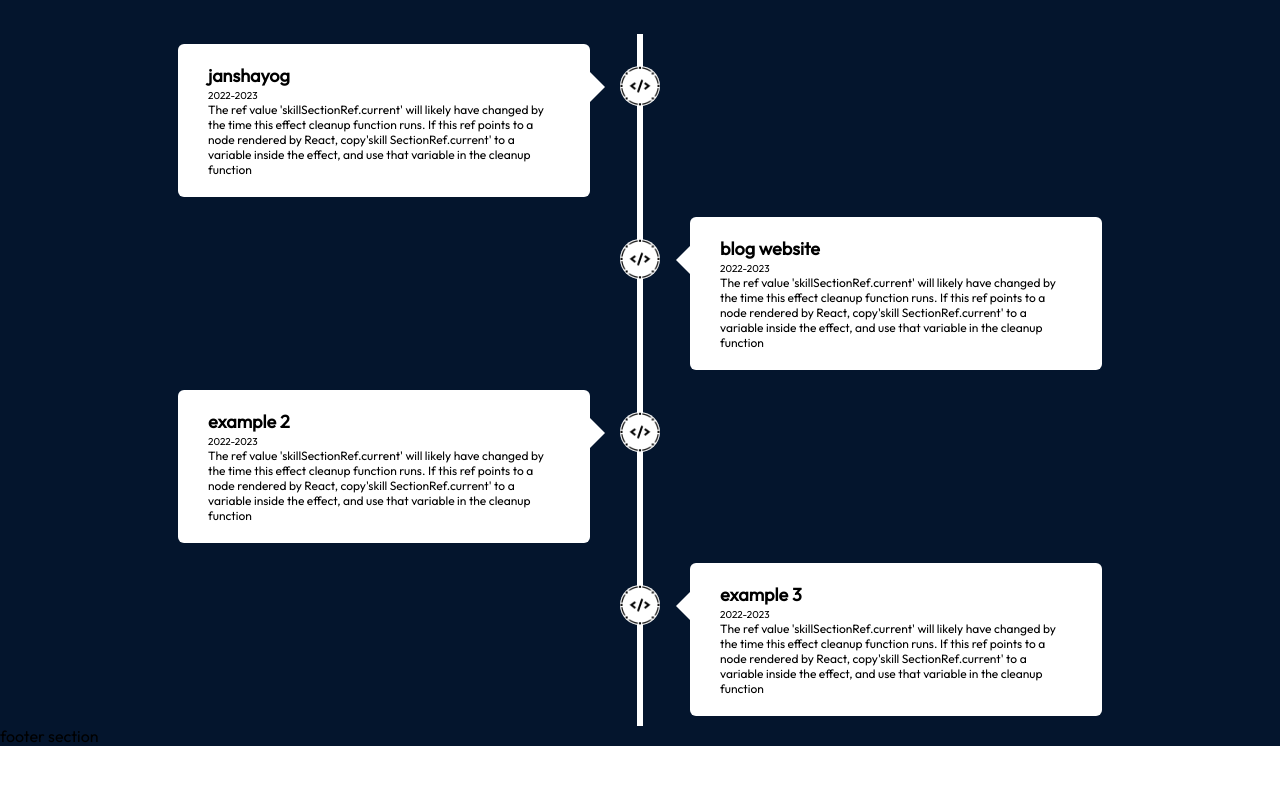
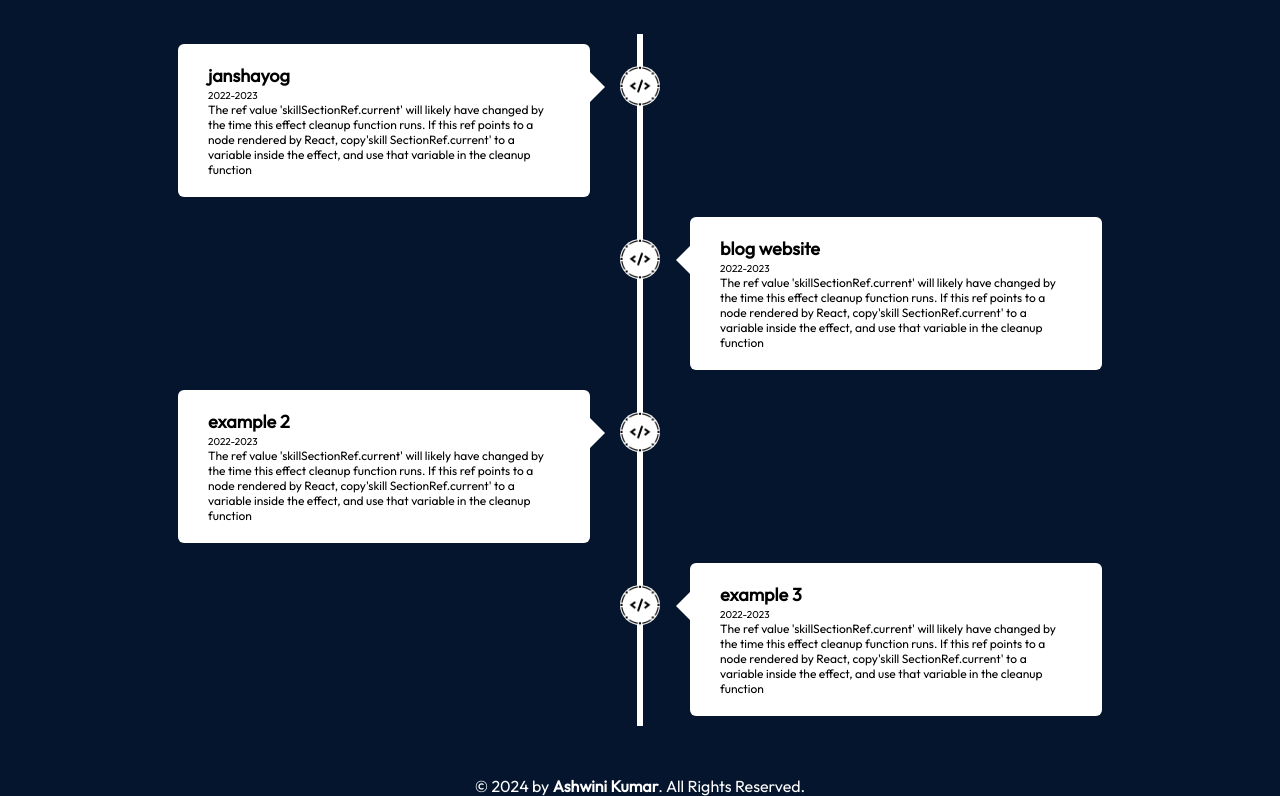
Before and after one commit to AshwiniShankwaar/Portfolio, a React (Create React App) app: page / in a window 1280 px wide. Shown: the part 1668-2464 px from the top of the page. Before the commit the page ends 2414 px from the top, so only its background shows below. Built offline with nearby package versions, Linux system fonts and the light colour scheme.

Commit message:
footer added

```diff
--- a/src/component/footer/Footer.jsx
+++ b/src/component/footer/Footer.jsx
@@ -1,9 +1,9 @@
-import style from './footer.css';
+import style from './footer.module.css';
 
 function Footer(){
     return(
-        <div className={style.Footer}>
-            <p>footer section</p>
+        <div className={style.footer}>
+            <p>&copy; 2024 by <b>Ashwini Kumar</b>. All Rights Reserved.</p>
         </div>
     )
 }
--- /dev/null
+++ b/src/component/footer/footer.module.css
@@ -0,0 +1,8 @@
+@import "../../var.css";
+
+.footer{
+    color: var(--color-text);
+    text-align: center;
+    margin-top: 50px;
+    font-family: var(--font-roboto);
+}
```
Also changed, not shown: src/component/footer/footer.css (deleted).
